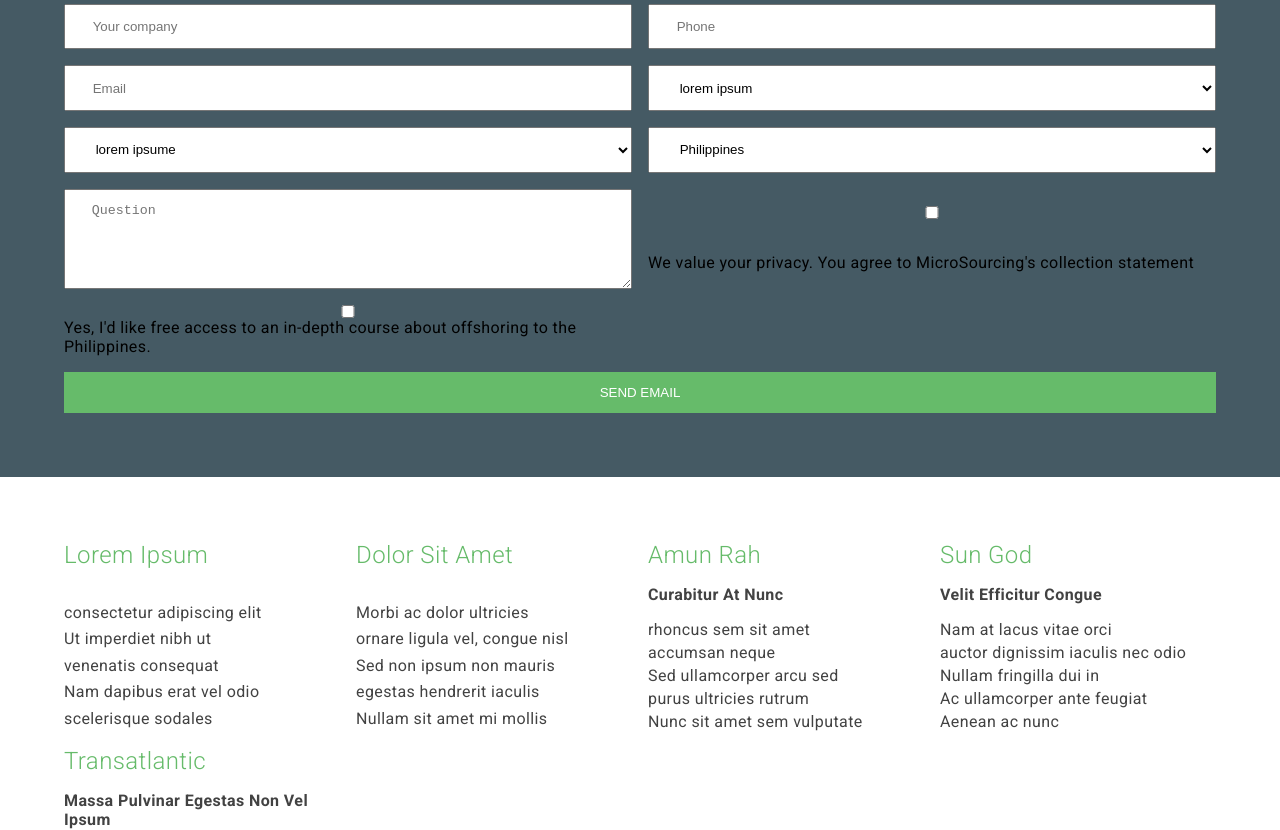
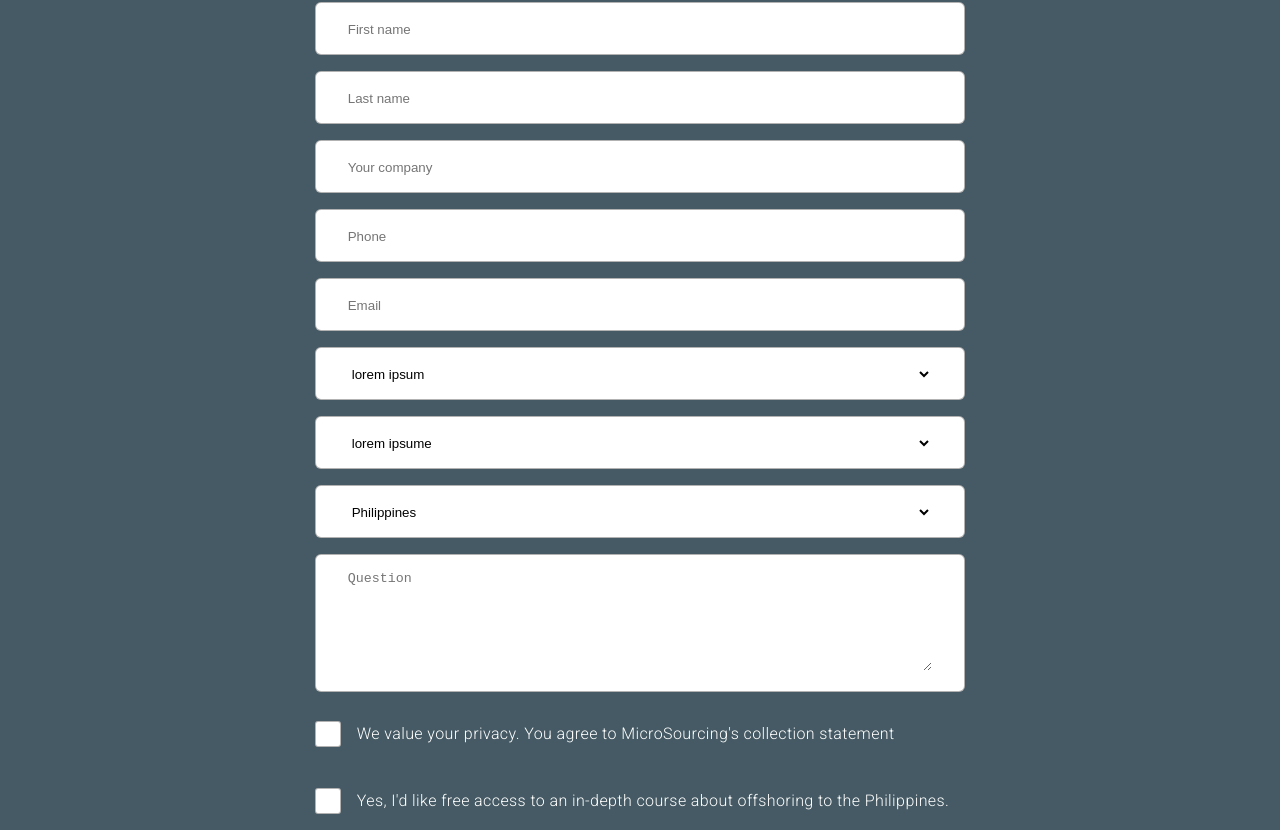
Before and after one commit to mav1283/deluxeoutsourcing-demo, a React (Create React App) app: page / in a window 1280 px wide. Shown: the part 588-1418 px from the top of the page. Built offline with nearby package versions, Linux system fonts and the light colour scheme.

Commit message:
updating form contact ui

```diff
--- a/src/components/layout/section_templates/FAQcontact.js
+++ b/src/components/layout/section_templates/FAQcontact.js
@@ -1,9 +1,9 @@
-import React from "react";
+import React from 'react';
 
 function FAQcontact(props) {
   return (
-    <section className="faq-contact sect">
-      <div className="faq-headline">
+    <section className='faq-contact sect'>
+      <div className='faq-headline'>
         <h1>Need some answers?</h1>
         <p>
           If you’ve never offshored before, you’re sure to have a lot of
@@ -19,56 +19,67 @@ function FAQcontact(props) {
           they’ll tell you, straight up.
         </p>
       </div>
-      <form className="faq-contact-form">
-        <p>
-          <input type="text" placeholder="First name" />
-        </p>
-        <p>
-          <input type="text" placeholder="Last name" />
-        </p>
-        <p>
-          <input type="text" placeholder="Your company" />
-        </p>
-        <p>
-          <input type="text" placeholder="Phone" />
-        </p>
-        <p>
-          <input type="text" placeholder="Email" />
-        </p>
+      <div className='faq-form-area'>
+        <form className='faq-contact-form'>
+          <label>
+            <input type='text' placeholder='First name' name='fname' />
+          </label>
+          <label>
+            <input type='text' placeholder='Last name' name='lname' />
+          </label>
+          <label>
+            <input type='text' placeholder='Your company' name='company' />
+          </label>
+          <label>
+            <input type='text' placeholder='Phone' name='phonenum' />
+          </label>
+          <label>
+            <input type='email' placeholder='Email' name='email' />
+          </label>
 
-        <select placeholder="Company size">
-          <option value="lorem ipusm">lorem ipsum</option>
-          <option value="lorem ipsum">lorem ipsume</option>
-        </select>
+          <label>
+            <select placeholder='Company size' value='Company size'>
+              <option value='lorem ipusm'>lorem ipsum</option>
+              <option value='lorem ipsum'>lorem ipsume</option>
+            </select>
+          </label>
 
-        <select placeholder="Number of staff">
-          <option value="lorem ipsum">lorem ipsume</option>
-          <option value="lorem ipsum">lorem ipsume</option>
-        </select>
+          <label>
+            <select placeholder='Number of staff' value='Number of staff'>
+              <option value='lorem ipsum'>lorem ipsume</option>
+              <option value='lorem ipsum'>lorem ipsume</option>
+            </select>
+          </label>
 
-        <select placeholder="What country?">
-          <option value="Philippines">Philippines</option>
-          <option value="United Kingdom">United Kingdom</option>
-        </select>
+          <label>
+            <select placeholder='What country?'>
+              <option value='Philippines'>Philippines</option>
+              <option value='United Kingdom'>United Kingdom</option>
+            </select>
+          </label>
 
-        <textarea placeholder="Question"></textarea>
-
-        <div className="form-group check">
-          <input type="checkbox" />
           <label>
-            We value your privacy. You agree to MicroSourcing's collection
-            statement
+            <textarea placeholder='Question'></textarea>
           </label>
-        </div>
-        <div className="form-group check">
-          <input type="checkbox" />
-          <label>
-            Yes, I'd like free access to an in-depth course about offshoring to
-            the Philippines.
+          <label className='check-input'>
+            <input type='checkbox' />
+            <span className='checkmark'></span>
+            <span className='check-text'>
+              We value your privacy. You agree to MicroSourcing's collection
+              statement
+            </span>
           </label>
-        </div>
-        <button className="submit-btn">Send Email</button>
-      </form>
+          <label className='check-input'>
+            <input type='checkbox' />
+            <span className='checkmark'></span>
+            <span className='check-text'>
+              Yes, I'd like free access to an in-depth course about offshoring
+              to the Philippines.
+            </span>
+          </label>
+          <button className='submit-btn'>Send Email</button>
+        </form>
+      </div>
     </section>
   );
 }
--- a/src/stylesheets/base/_reset.scss
+++ b/src/stylesheets/base/_reset.scss
@@ -1,8 +1,6 @@
-* {
-  box-sizing: border-box;
-}
 body,
 body * {
+  box-sizing: unset;
   margin: unset;
   padding: unset;
   color: unset;
@@ -10,8 +8,9 @@ body * {
 }
 
 body {
+  box-sizing: border-box;
   height: 100vh;
-  font-family: "Roboto", "Lato", sans-serif;
+  font-family: 'Roboto', 'Lato', sans-serif;
   letter-spacing: 0.025rem;
   #root {
     width: 100%;
--- a/src/stylesheets/layout/faq_contact/_faq_contact.scss
+++ b/src/stylesheets/layout/faq_contact/_faq_contact.scss
@@ -1,7 +1,10 @@
 .faq-contact {
+  @include grid-container(4em);
   background: var(--blue-grey-700);
-  @include grid-container(4em);
   justify-content: center;
+  div {
+    max-width: 768px;
+  }
   .faq-headline {
     @include grid-container(2em);
     color: #fff;
@@ -17,38 +20,8 @@
       line-height: 1.5;
     }
   }
-  .faq-contact-form {
-    @include grid-container(1em);
-
-    .submit-btn {
-      grid-column: 1 / span 2;
-      @extend .green-bg;
-    }
-    .check {
-      @extend .flex;
-      justify-content: flex-start;
-      flex-wrap: wrap;
-      align-items: center;
-      span {
-        margin: 1em;
-        color: #fff;
-      }
-    }
+  .faq-form-area {
+    @extend .flex;
+    justify-content: center;
   }
 }
-
-@media only screen and (min-width: 0px) {
-  .faq-contact {
-    .faq-contact-form {
-      grid-template-columns: 1fr;
-    }
-  }
-}
-
-@media only screen and (min-width: 500px) {
-  .faq-contact {
-    .faq-contact-form {
-      grid-template-columns: repeat(2, 1fr);
-    }
-  }
-}
--- a/src/stylesheets/layout/faq_contact/_faq_contact_dir.scss
+++ b/src/stylesheets/layout/faq_contact/_faq_contact_dir.scss
@@ -1 +1,2 @@
 @import './faq_contact';
+@import './faq_form';
--- /dev/null
+++ b/src/stylesheets/layout/faq_contact/_faq_form.scss
@@ -0,0 +1,60 @@
+.faq-contact-form {
+  @include grid-container(1em);
+  label {
+    @include two-sides-padded-container(1em, 2em);
+    @include bordered-container(1px, solid, var(--trans-dark-3));
+    @include border-radius(6px);
+    background-color: #fff;
+    input,
+    select,
+    textarea {
+      outline: transparent;
+    }
+  }
+  .check-input {
+    @extend .flex;
+    // flex-wrap: wrap;
+    align-items: center;
+    padding: 0;
+    margin: 0;
+    background: transparent;
+    border: none;
+    input[type='checkbox'] {
+      display: none;
+    }
+    .check-text {
+      color: #fff;
+      font-weight: 300;
+      margin: 1em;
+    }
+    .checkmark {
+      position: relative;
+      display: block;
+      @include bordered-container(1px, solid, var(--trans-dark-3));
+      @include border-radius(3px);
+      width: 1.5em !important;
+      height: 1.5em !important;
+      background: #fff;
+      transition: 0.2s ease-in-out;
+      &:hover {
+        background: var(--green-100);
+      }
+      &::before {
+        position: absolute;
+        content: '\2714';
+        line-height: 1;
+        top: 0;
+        left: 0;
+        width: 100%;
+        height: 100%;
+        display: none;
+      }
+    }
+    input[type='checkbox']:checked ~ .checkmark {
+      @extend .green-bg;
+      &::before {
+        @extend .flex-centered;
+      }
+    }
+  }
+}
--- a/src/stylesheets/modules/_buttons.scss
+++ b/src/stylesheets/modules/_buttons.scss
@@ -1,4 +1,5 @@
 button {
+  @include border-radius(4px);
   @include two-sides-padded-container(1em, 2em);
   position: relative;
   cursor: pointer;
--- a/src/stylesheets/modules/_inputs.scss
+++ b/src/stylesheets/modules/_inputs.scss
@@ -1,9 +1,12 @@
 input,
 select,
 textarea {
-  @include two-sides-padded-container(1em, 2em);
   width: 100%;
   resize: vertical;
+  border: none;
+  padding: 0;
+  margin: 0;
+  background: transparent;
 }
 textarea {
   min-height: 100px;
```
